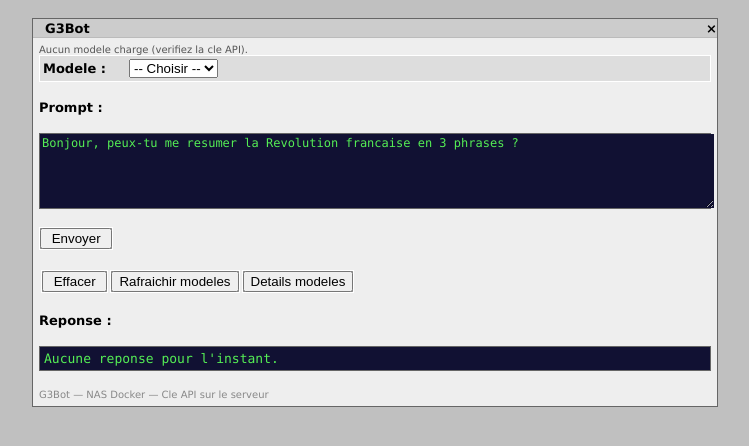
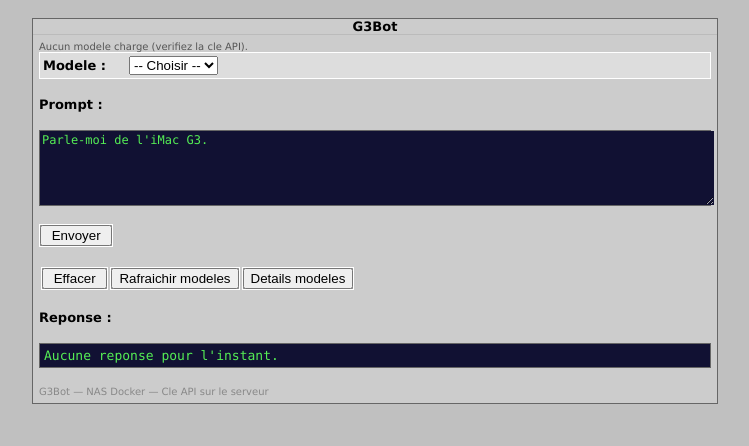
Before and after one commit to ruhtrajer/G3Bot, a Flask app: page / in a window 1280 px wide. Shown: the top 446 px of the page, without its empty margins (265-1014 px from the left). Run offline with Flask 3, Linux system fonts and the light colour scheme.

Commit message:
fix: remove close button, set default prompt and model
- Remove X close button from title bars (all 3 templates)
- Default prompt: 'Parle-moi de l'iMac G3.'
- Default selected model: 'openrouter/free' (Free Models Router)

```diff
--- a/app.py
+++ b/app.py
@@ -295,8 +295,8 @@ def index():
     return render_template(
         "index.html",
         models=models,
-        selected_model="",
-        prompt_text="Bonjour, peux-tu me resumer la Revolution francaise en 3 phrases ?",
+        selected_model="openrouter/free",
+        prompt_text="Parle-moi de l'iMac G3.",
         response_text="",
         error_text="",
         status_text=(
--- a/templates/index.html
+++ b/templates/index.html
@@ -33,17 +33,12 @@
   <td bgcolor="#CCCCCC" height="18">
     <table border="0" cellspacing="0" cellpadding="0" width="100%">
     <tr>
-      <td width="12">&nbsp;</td>
-      <td>
+      <td align="center">
         <font face="Charcoal, Geneva, Chicago, Arial, sans-serif" size="2" color="#000000">
           <b>G3Bot</b>
         </font>
       </td>
-      <td width="12" align="right">
-        <font face="Chicago, Geneva, Arial, sans-serif" size="2" color="#000000"><b>&#215;</b></font>
-      </td>
     </tr>
-    </table>
   </td>
 </tr>
 <tr><td bgcolor="#BBBBBB" height="1"></td></tr>
```
Also changed, not shown: templates/models.html (+1 -6 lines), templates/wait.html (+1 -6 lines).
